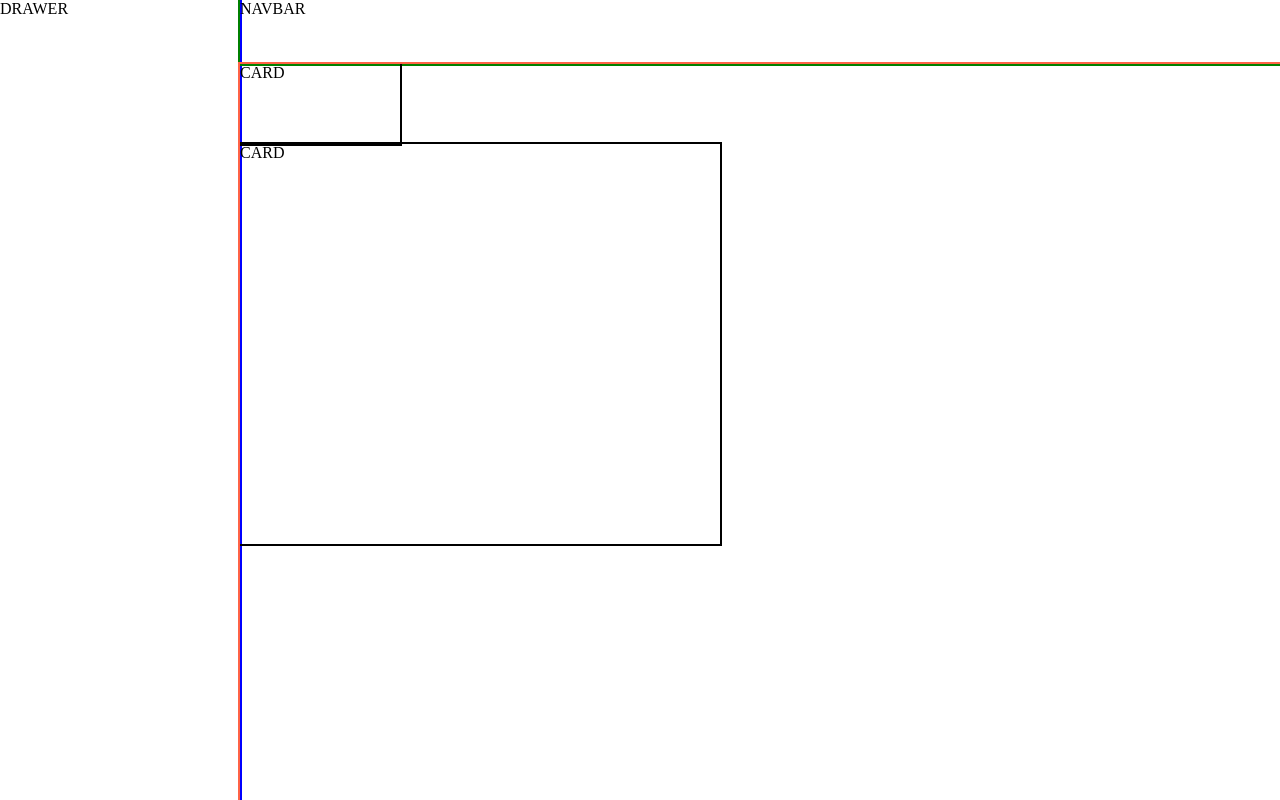
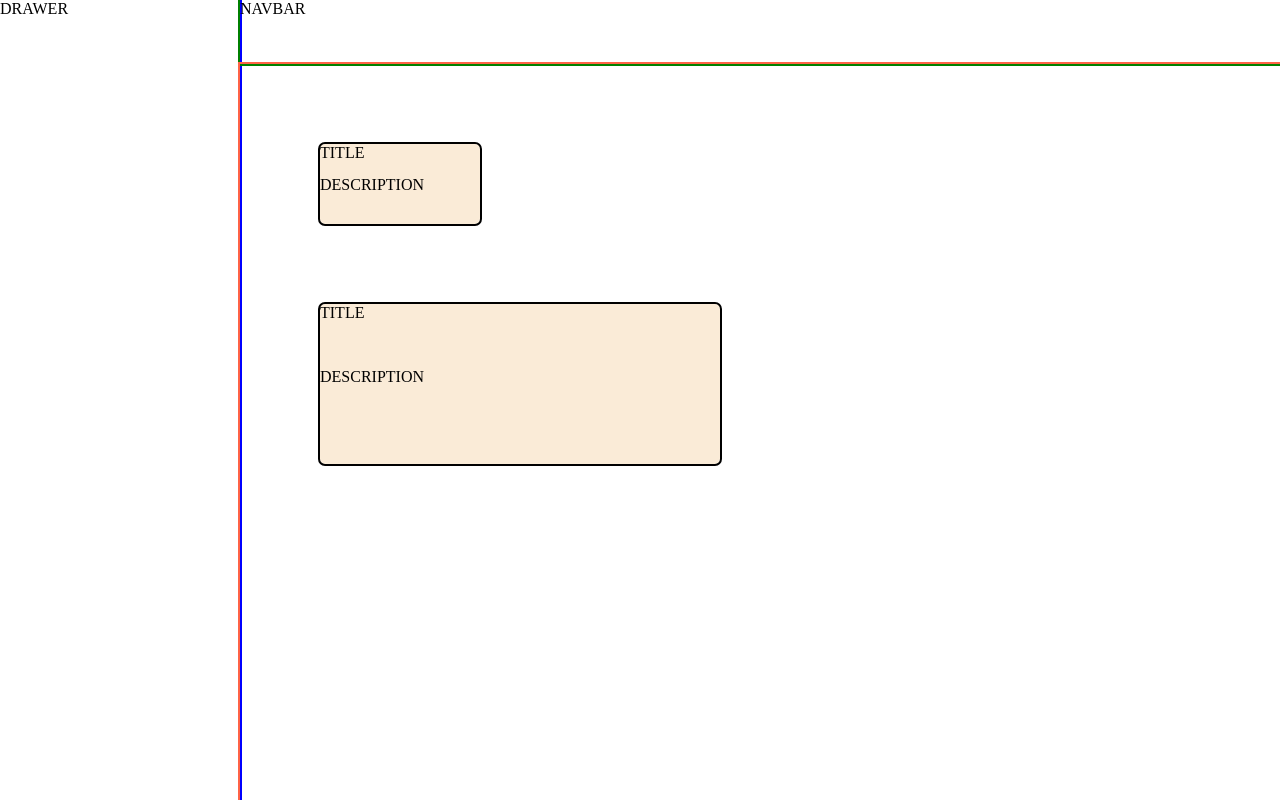
Before and after one commit to Hodwall/empire-chronicler, a React (Vite) app: page / in a window 1280 px wide. Built offline with nearby package versions, Linux system fonts and the light colour scheme.

Commit message:
Adds card sections

```diff
--- a/src/Components/Card/Card.css
+++ b/src/Components/Card/Card.css
@@ -1,7 +1,13 @@
 .Card {
+    background-color: antiquewhite;
+    display: grid;
+    grid-template-rows: auto 60%;
     outline: 2px solid;
     height: 10em;
     width: 20em;
+    margin-top: 5em;
+    margin-left: 5em;
+    border-radius: 5px;
 }
 
 .Card.small {
@@ -10,6 +16,6 @@
 }
 
 .Card.big {
-    height: 25em;
-    width: 30em;
+    height: 10em;
+    width: 25em;
 }
--- a/src/Components/Card/Card.tsx
+++ b/src/Components/Card/Card.tsx
@@ -5,7 +5,11 @@ const Card = (props: {
     size: string
 }) => {
     return (
-        <div className={`Card ${props.size}`}>CARD</div>
+        <div className={`Card ${props.size}`}>
+            <div>TITLE</div>
+            <div>DESCRIPTION</div>
+
+        </div>
     )
 }
 
```
